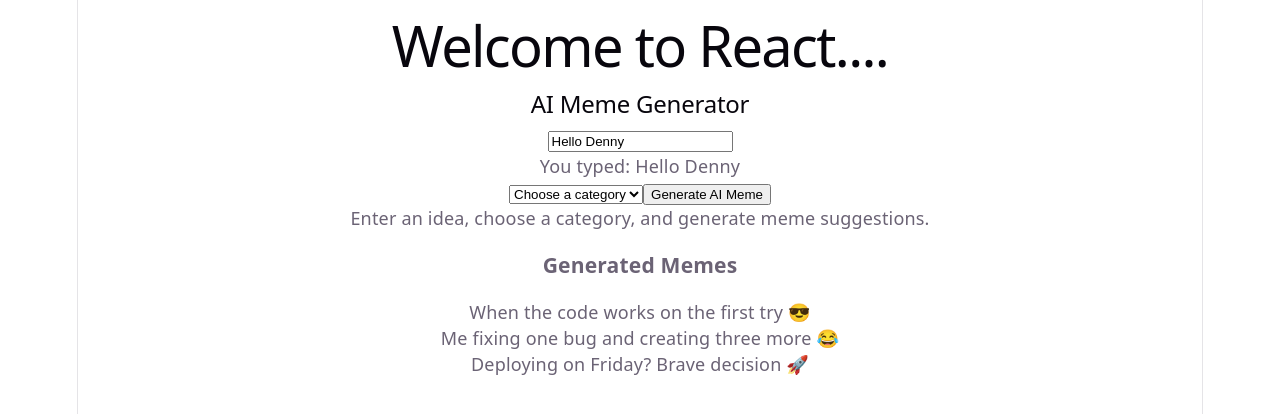
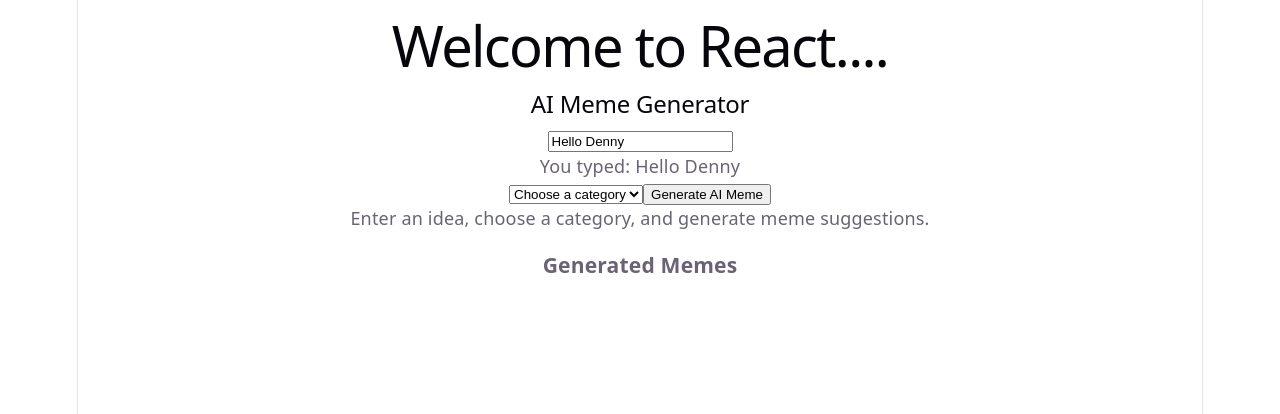
Before and after one commit to DennyM55/meme-generator, a React (Vite) app: page / in a window 1280 px wide. Shown: the top 414 px of the page. Built offline with nearby package versions, Linux system fonts and the light colour scheme.

Commit message:
feat: lift meme state and connect form to meme list

```diff
--- a/src/App.jsx
+++ b/src/App.jsx
@@ -1,8 +1,11 @@
 import Header from "./Header";
 import MemeForm from "./MemeForm";
 import MemeList from "./MemeList";
+import { useState } from "react";
 
 function App() {
+    const [memes, setMemes] = useState([]);
+
     return (
         <>
             <Header/>
@@ -12,8 +15,9 @@
                 <MemeForm
                     title="AI Meme Generator"
                     buttonText="Generate AI Meme"
+                    onGenerate={setMemes}
                 />
-                <MemeList/>
+                <MemeList memes={memes} />
             </main>
         </>
     );
--- a/src/MemeForm.jsx
+++ b/src/MemeForm.jsx
@@ -1,6 +1,6 @@
-import { useState } from "react";
+import {useState} from "react";
 
-function MemeForm({ title, buttonText }) {
+function MemeForm({title, buttonText, onGenerate}) {
 
     const [memeIdea, setMemeIdea] = useState("Hello Denny");
     const [category, setCategory] = useState("");
@@ -32,8 +32,11 @@
             <button
                 type="button"
                 onClick={() => {
-                    console.log("Idea:", memeIdea);
-                    console.log("Category:", category);
+                    onGenerate(
+                        [1, 2, 3].map(
+                            (number) => `${memeIdea} - ${category} meme ${number}`
+                        )
+                    );
                 }}
             >
                 {buttonText}
--- a/src/MemeList.jsx
+++ b/src/MemeList.jsx
@@ -1,12 +1,6 @@
-function MemeList() {
+function MemeList({ memes }) {
 
-    const memes = [
-        "When the code works on the first try 😎",
-        "Me fixing one bug and creating three more 😂",
-        "Deploying on Friday? Brave decision 🚀"
-    ];
-
-    return (
+       return (
         <>
             <h3>Generated Memes</h3>
 
```
